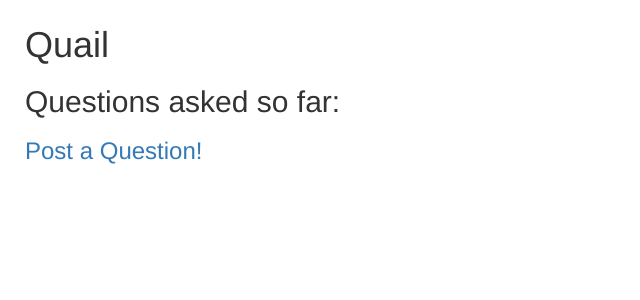
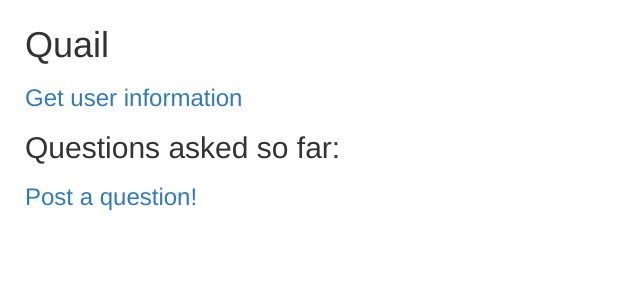
Before and after one commit to karenfeng/class-qa, a Django app: page / in a window 1280 px wide. Shown: the top 300 px of the page, without its empty margins (0-640 px from the left). Run offline with Django 3.2, Linux system fonts and the light colour scheme; data that the repository does not hold is empty; some libraries are stand-ins or nearby versions.

Commit message:
Create user info page, fix student user creation

```diff
--- a/quailapp/forms.py
+++ b/quailapp/forms.py
@@ -12,7 +12,7 @@ class RegisterForm(forms.Form):
 	last_name = forms.CharField(label='Last Name:', max_length=100,
 		widget=forms.TextInput(attrs={'placeholder': ''}))
 	is_student = forms.ChoiceField(label='Are you a student?', \
-			choices=(('s','Student'), ('l', 'Lecturer')), widget=forms.RadioSelect())
+			choices=[('s','Student'), ('l', 'Lecturer')], widget=forms.RadioSelect())
 
 class ClassForm(forms.Form):
 	your_class = forms.CharField(label='Register class', max_length=50)
--- a/quailapp/static/quailapp/style.css
+++ b/quailapp/static/quailapp/style.css
@@ -12,6 +12,10 @@ li {
 
 form {
    margin-bottom: 0px;
+}
+
+.bold{
+	font-weight: bold;
 }
 
 .box {
--- a/quailapp/templates/quailapp/index.html
+++ b/quailapp/templates/quailapp/index.html
@@ -2,11 +2,13 @@
 {% load bootstrap3 %}
 
 {% block content %}
+<h3><a href="{% url 'quailapp:userinfo' %}">Get user information</a></h3>
+
 <h2>Questions asked so far:</h2>
 
 {% if error_message %}<p><strong>{{ error_message }}</strong></p>{% endif %}
 
-<h3><a href="{% url 'quailapp:get' %}">Post a Question!</a></h3>
+<h3><a href="{% url 'quailapp:get' %}">Post a question!</a></h3>
 
 <ul>
 	{% for q in questions %}
--- a/quailapp/urls.py
+++ b/quailapp/urls.py
@@ -15,5 +15,6 @@ urlpatterns = [
     url(r'^hello$', views.hello_world, name='hello'),
     url(r'^login$', views.login, name='login'),
     url(r'^(?P<netid>[a-zA-Z0-9]+)/create$', views.create_account, name='create'),
+    url(r'^userinfo$', views.user_info, name='userinfo'),
     #url(r'^class$', views.register_class, name='class'),
 ] + static(settings.STATIC_URL, document_root=settings.STATIC_ROOT)
--- a/quailapp/views.py
+++ b/quailapp/views.py
@@ -1,6 +1,7 @@
 from django.http import HttpResponse, Http404, HttpResponseRedirect
 from django.shortcuts import get_object_or_404, render, redirect
 from django.core.urlresolvers import reverse
+from django.core.exceptions import ObjectDoesNotExist
 from django.template import loader
 from django.views import generic
 
@@ -103,8 +104,11 @@ def create_account(request, netid):
         form = RegisterForm(request.POST)
         if form.is_valid():
             data = form.cleaned_data
-            new_user = QuailUser(netid=netid, first_name=data['first_name'], last_name=data['last_name'],\
-             is_student=True if (data['is_student'] is "s") else False)
+            role_student = True
+            if data['is_student'] == 'l':
+                is_student = False
+            new_user = QuailUser(netid=netid, first_name=data['first_name'], last_name=data['last_name'],
+                is_student=role_student)
             new_user.save()
             return HttpResponseRedirect(reverse('quailapp:index'))
         else:
@@ -118,6 +122,23 @@ def create_account(request, netid):
         else:
             return redirect('/')
 
+def user_info(request):
+    C = CASClient(request)
+    # if you already logged in
+    if 'ticket' in request.GET:
+        netid = C.Authenticate()
+        if not netid:
+            return redirect(C.redirect_url())
+        try:
+            user = QuailUser.objects.get(netid=netid)
+        except ObjectDoesNotExist:
+            form = RegisterForm()
+            return render(request, 'quailapp/create.html', {'form':form, 'netid':netid})
+        return render(request, 'quailapp/userinfo.html', {'user':user})
+
+    # otherwise redirect to CAS login page appropriately
+    else:
+        return redirect(C.redirect_url())
 
 # def register_class(request):
 #     if request.method == 'POST':
```
Also changed, not shown: quailapp/templates/quailapp/userinfo.html (added, +17 -0 lines).
